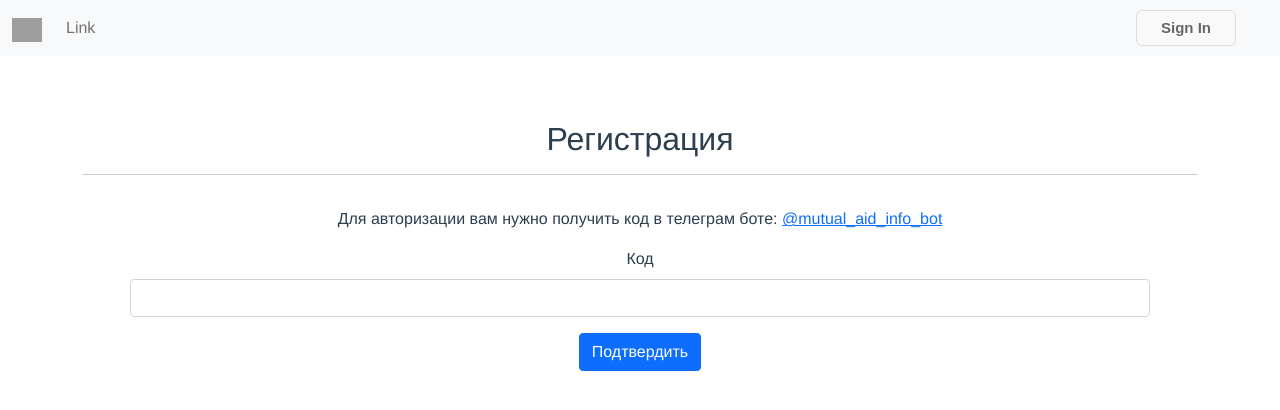
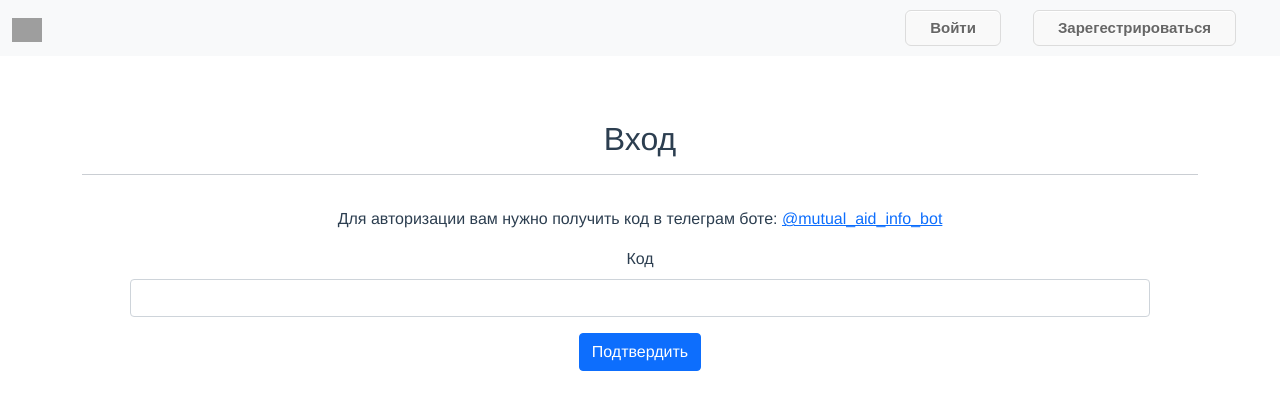
Before and after one commit to VladimirAugust/WebServiceHelperFrontend, a Vue app: page /login in a window 1280 px wide. Shown: the top 410 px of the page. Built offline with nearby package versions, Linux system fonts and the light colour scheme; grey boxes are pictures that could not be loaded.

Commit message:
front merge

```diff
--- a/package.json
+++ b/package.json
@@ -11,8 +11,9 @@
     "axios": "^0.27.2",
     "bootstrap": "^5.1.3",
     "core-js": "^3.6.5",
-    "jquery": "^3.6.0",
+    "jquery": "^3.6.1",
     "vue": "^2.6.11",
+    "vue-media-upload": "^1.1.4",
     "vue-router": "^3.5.3"
   },
   "devDependencies": {
@@ -20,6 +21,7 @@
     "@vue/cli-plugin-eslint": "~4.5.0",
     "@vue/cli-service": "~4.5.0",
     "babel-eslint": "^10.1.0",
+    "cache-loader": "^4.1.0",
     "eslint": "^6.7.2",
     "eslint-plugin-vue": "^6.2.2",
     "vue-template-compiler": "^2.6.11"
--- a/src/App.vue
+++ b/src/App.vue
@@ -6,33 +6,29 @@
           <a class="navbar-brand">
             <img src="https://getbootstrap.com/docs/5.1/assets/brand/bootstrap-logo.svg" alt="" width="30" height="24">
           </a>
-          <div class="collapse navbar-collapse" id="navbarSupportedContent">
+          <button class="navbar-toggler" type="button" data-bs-toggle="collapse" data-bs-target="#navbarSupportedContent" aria-controls="navbarSupportedContent" aria-expanded="false" aria-label="Toggle navigation">
+            <span class="navbar-toggler-icon"></span>
+          </button>
+          <div class="collapse navbar-collapse" id="navbarSupportedContent" v-if="user_data['is_signed_up']">
             <ul class="navbar-nav me-auto mb-2 mb-lg-0">
               <li class="nav-item">
-                <a class="nav-link" href="#">Link</a>
+                <a class="nav-link active" aria-current="page" v-on:click="push_user_page" id="profile">Мой профиль</a>
               </li>
-
+              <li class="nav-item">
+                <a class="nav-link" aria-current="page" v-on:click="push_user_goods" id="my-goods">Мои товары/услуги</a>
+              </li>
             </ul>
-            <form class="d-flex">
+            <span class="navbar-text">{{ user_data["balance"] }} даров</span>
+          </div>
+          <form class="form-inline">
               <div v-if="!user_data['is_signed_up']">
-                <a v-on:click="push_login_page" class="auth-button">Sign In</a>
+                <a v-on:click="push_login_page" class="auth-button">Войти</a>
+                <a v-on:click="push_register_page" class="auth-button">Зарегестрироваться</a>
               </div>
               <div v-else>
-                <div class="dropdown">
-                  <img :src="user_data['avatar_url']" alt="image" class="profile-image">
-                  <button class="btn btn-secondary dropdown-toggle username-btn" type="button" id="dropdownMenuButton1" data-bs-toggle="dropdown" aria-expanded="false">
-                    {{ user_data["username"] }}
-                  </button>
-                  <ul class="dropdown-menu" aria-labelledby="dropdownMenuButton1">
-                    <li><a class="dropdown-item" v-on:click="push_user_page">Мой профиль</a></li>
-                    <li><a class="dropdown-item" v-on:click="push_user_goods">Мои товары/услуги</a></li>
-                    <li><a class="dropdown-item" v-on:click="UserExit">Выйти</a></li>
-                    <!-- <li><a class="dropdown-item" href="#" v-on:click="logout">Выйти</a></li> -->
-                  </ul>
-                </div>
+                <a class="nav-link active" aria-current="page" v-on:click="UserExit">Выйти</a>
               </div>
             </form>
-          </div>
         </div>
       </nav>
     </header>
@@ -60,7 +56,8 @@ export default {
     },
 
     push_user_page(){
-      console.log("push")
+      document.getElementById("profile").classList.add("active")
+      document.getElementById("my-goods").classList.remove("active")
       this.$router.push({
         name: "UserPage",
         params: {
@@ -70,11 +67,19 @@ export default {
     },
 
     push_user_goods(){
+      document.getElementById("profile").classList.remove("active")
+      document.getElementById("my-goods").classList.add("active")
       this.$router.push({
         name: "MyGoodsPage",
         params: {
           "pk": this.user_data["pk"]
         }
+      })
+    },
+
+    push_register_page(){
+      this.$router.push({
+        "name": "RegisterPage"
       })
     },
 
--- a/src/Views/Login.vue
+++ b/src/Views/Login.vue
@@ -1,6 +1,6 @@
 <template>
   <div class="container-sm" style="margin-top: 4rem">
-    <h2 style="text-align: center">Регистрация</h2>
+    <h2 style="text-align: center">Вход</h2>
     <hr>
     <form @submit.prevent="register" style="margin-top: 2rem">
     <p>
@@ -32,8 +32,8 @@ export default {
       })
       this.response_json = await this.response.json()
       if (await this.response.status === 200){
-        console.log(this.response_json)
         localStorage.token = this.response_json["token"]
+        this.$emit("LoginAuth")
         this.$router.push("/settings")
 
       }else if (await this.response.status === 400){
--- a/src/Views/NotFoundPage.vue
+++ b/src/Views/NotFoundPage.vue
@@ -33,7 +33,7 @@
       <p class="message__text">We're sorry, the page you were looking for isn't found here. The link you followed may either be broken or no longer exists. Please try again, or take a look at our.</p>
     </div>
     <div class="error__nav e-nav">
-      <a href="" target="_blanck" class="e-nav__link"></a>
+      <a href="" target="" class="e-nav__link"></a>
     </div>
   </div>
   <!-- END Content -->
--- a/src/components/Register.vue
+++ b/src/components/Register.vue
@@ -35,8 +35,8 @@ export default {
       })
       this.response_json = await this.response.json()
       if (await this.response.status === 200){
-        console.log(this.response_json)
         localStorage.token = this.response_json["token"]
+        this.$emit("LoginAuth")
         this.$router.push("/settings")
 
       }else if (await this.response.status === 400){
--- a/src/components/UserSettingsPage.vue
+++ b/src/components/UserSettingsPage.vue
@@ -3,7 +3,7 @@
     <div class="container rounded bg-white mt-5 mb-5">
     <div class="row">
         <div class="col-md-3 border-right">
-            <div class="d-flex flex-column align-items-center text-center p-3 py-5"><img class="rounded-circle mt-5" width="150px" :src="userData['avatar']" ><span class="font-weight-bold">{{userData["username"]}}</span><span class="text-black-50">{{userData["email"]}}</span><span> </span></div>
+            <div class="d-flex flex-column align-items-center text-center p-3 py-5"><img class="avatar-image mt-5" width="150px" :src="userData['avatar']" ><span class="font-weight-bold">{{userData["username"]}}</span><span class="text-black-50">{{userData["email"]}}</span><span> </span></div>
             <div class="input-group">
         <input class="form-control" type="file" id="formFileMultiple" accept="image/*" multiple>
         </div>
@@ -15,28 +15,17 @@
                     <h4 class="text-right">Общие настройки</h4>
                 </div>
                 <div class="row mt-2">
-                    <div class="col-md-6"><label class="labels">Name</label><input type="text" class="form-control" id="FirstNameInput" placeholder="first name" value=""></div>
-                    <div class="col-md-6"><label class="labels">Surname</label><input type="text" class="form-control" id="LastNameInput" value="" placeholder="surname"></div>
+                    <div class="col-md-6"><label class="labels">Name</label><input type="text" class="form-control" id="FirstNameInput" placeholder="Имя" value=""></div>
+                    <div class="col-md-6"><label class="labels">Surname</label><input type="text" class="form-control" id="LastNameInput" value="" placeholder="Фамилия"></div>
                 </div>
                 <div class="row mt-3">
-                    <div class="col-md-12" id="phone_number"><label class="labels">Mobile Number</label><span class="required">*</span><input type="tel" id="telInput" data-tel-input class="form-control" placeholder="enter phone number" value=""></div>
+                    <div class="col-md-12" id="phone_number"><label class="labels">Mobile Number</label><span class="required">*</span><input type="tel" id="telInput" data-tel-input class="form-control" placeholder="Введите номер телефона" value=""></div>
                     <div class="col-md-12" id="city"><label class="labels">Город</label><span class="required">*</span><input type="text" class="form-control" placeholder="Введите ваш город" id="CityInput" value=""></div>
                     <div class="col-md-12" id="district"><label class="labels">Район</label><span class="required">*</span><input type="text" class="form-control" placeholder="Введите ваш район" id="DiscrictInput" value=""></div>
                 </div>
                 <div class="mt-5 text-center"><button class="btn btn-primary profile-button" type="button" v-on:click="change_settings">Save Profile</button></div>
             </div>
         </div>
-        <!-- <div class="col-md-4">
-            <div class="p-3 py-5">
-                <div class="d-flex justify-content-between align-items-center mb-3"><h4 class="text-right" style="text-align: center;">Настройки Пользователя</h4></div>
-                <div class="row mt-2">
-                    <div class="col-md-6"><label class="labels">Password</label><input type="password" class="form-control" placeholder="password" id="old_password" value=""></div>
-                    <div class="col-md-6"><label class="labels">New Password</label><input type="password" class="form-control" value="" id="new_password" placeholder="new password"></div>
-
-                </div>
-                <div class="d-flex justify-content-center mt-4 align-items-center experience "><span class="border px-3 p-1 add-experience" v-on:click="change_password">Изменить пароль</span></div><br>
-            </div>
-        </div> -->
     </div>
 
 </div>
@@ -149,27 +138,6 @@ export default ({
             window.location.reload();
         },
 
-        // async change_password() {
-        //     var old_password = document.getElementById("old_password").value
-        //     var new_password = document.getElementById("new_password").value
-
-        //     var response = await fetch(this.$api_host+"api/password/change", {
-        //         method: "PATCH",
-        //         headers: {
-        //             'Content-Type': 'application/json',
-        //             "Authorization": "Token " + localStorage.token
-        //         },
-        //         body: JSON.stringify({
-        //             "old_password": old_password,
-        //             "new_password": new_password
-        //         })
-        //     })
-
-        //     if (await response.status === 200){
-        //         alert("Password succesefuly changed")
-        //     }
-        // },
-
         async load_settings() {
             var response = await fetch(this.$api_host+"api/settings", {
                 method: "GET",
@@ -263,6 +231,12 @@ body {
     border: none
 }
 
+.avatar-image {
+    border-radius: 50%;
+    height: 150px;
+    width: 150px;
+}
+
 .profile-button:hover {
     background: #682773
 }
```
Also changed, not shown: 1 other file (tests, documents, lock files or other folders).
